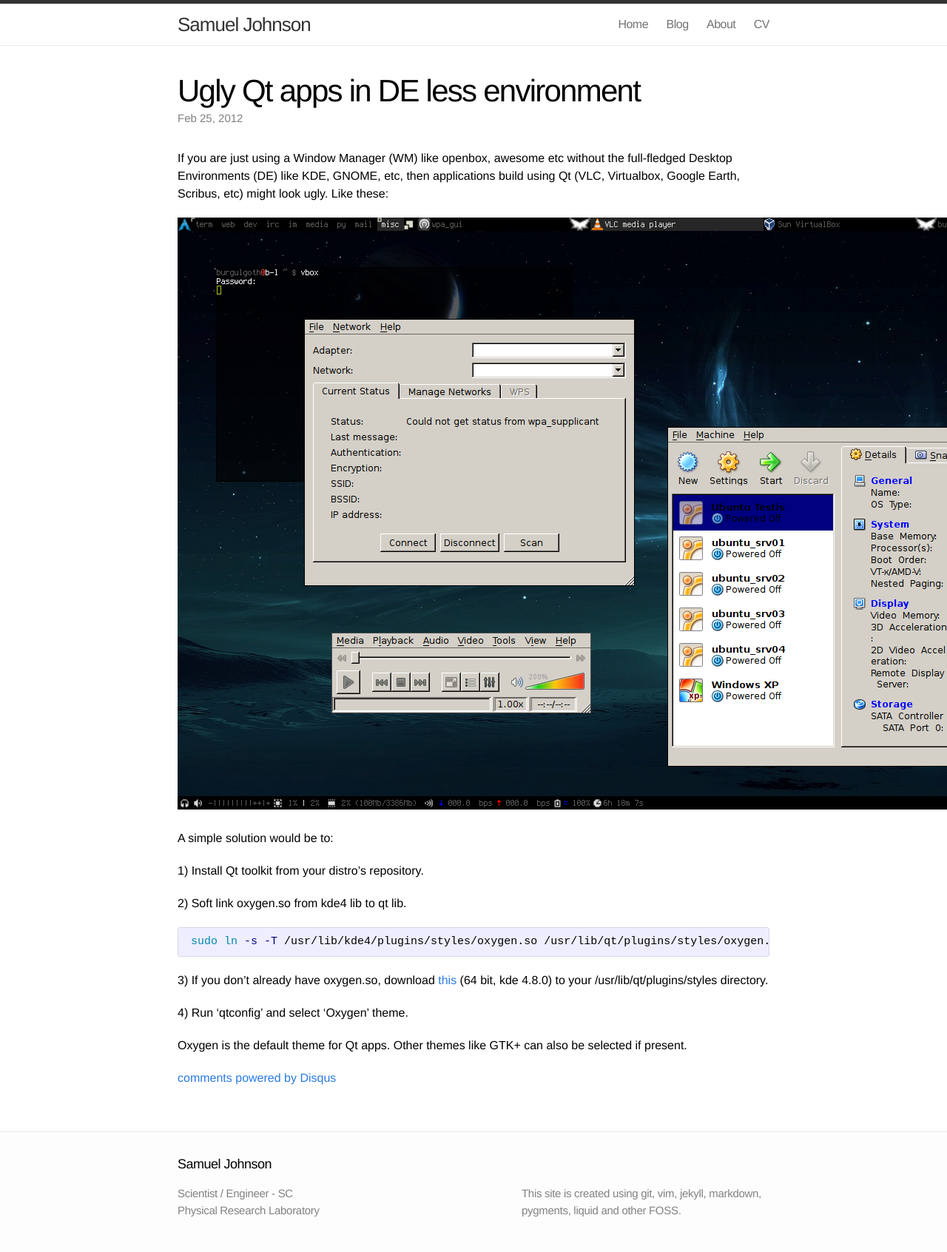
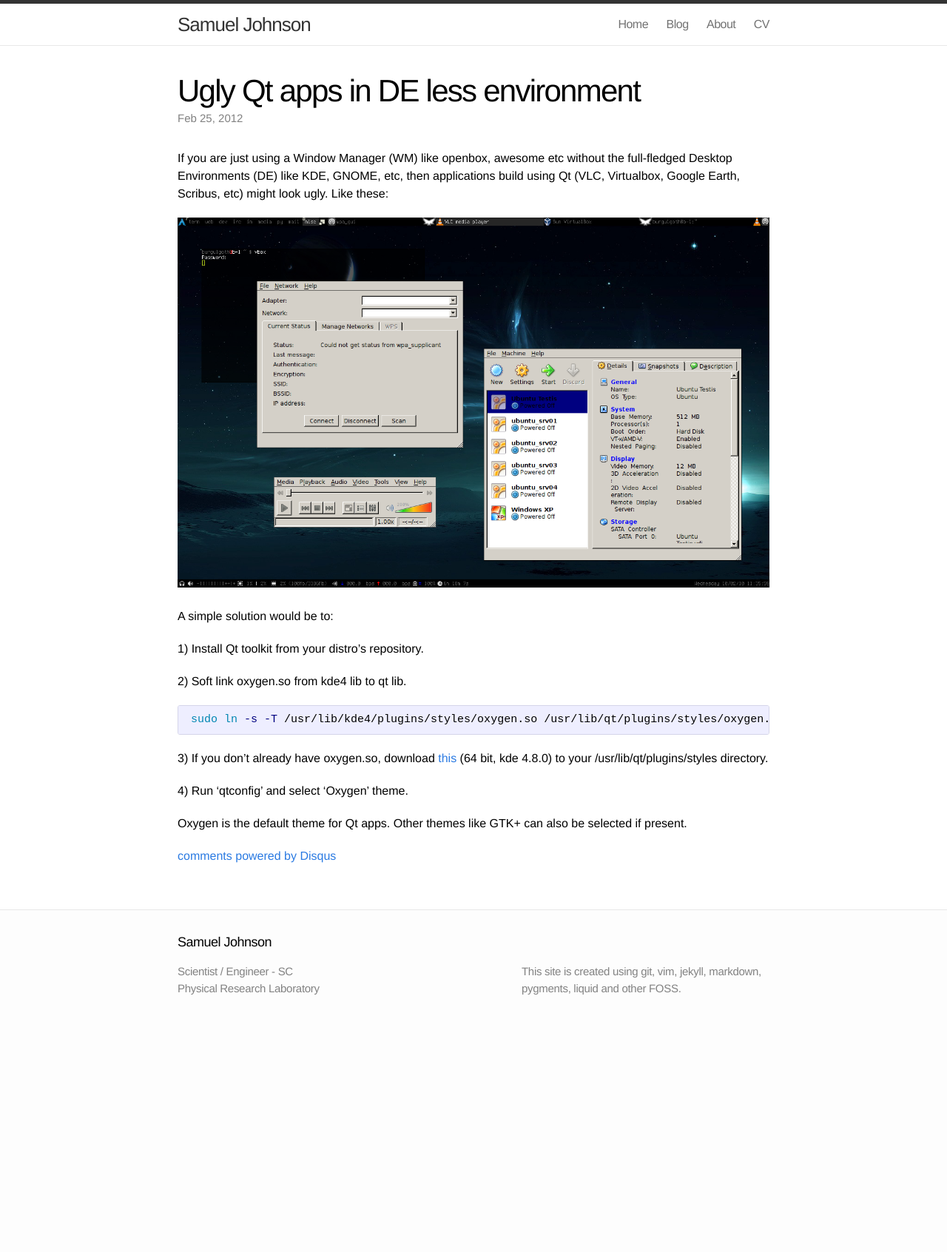
Before and after one commit to samueljohnson/samueljohnson.github.io.archive, a Jekyll site: the page built from _posts/2012-02-25-Ugly-Qt-Apps-in-DE-less-Environment.markdown, in a window 1280 px wide. Shown: the whole page at 74% size. Built offline with Jekyll 4.4.1, drawn with Linux system fonts in a browser that asks for light colours; comment, search, counter and statistics services are not loaded; after the commit the page ends 1392 px from its top, so only the background shows below that.

Commit message:
Chaged blog structure and fixed image width

```diff
--- a/_config.yml
+++ b/_config.yml
@@ -14,8 +14,8 @@
     short_name : samueljohnson
 
 # Build settings
-markdown: kramdown
+#markdown: kramdown
 #permalinks: pretty
-permalink: /:year/:month/:title/
+permalink: /blog/:year/:month/:day/:title/
 gems:
           - jekyll-sitemap
--- a/_posts/2012-02-25-Ugly-Qt-Apps-in-DE-less-Environment.markdown
+++ b/_posts/2012-02-25-Ugly-Qt-Apps-in-DE-less-Environment.markdown
@@ -6,7 +6,7 @@
 ---
 If you are just using a Window Manager (WM) like openbox, awesome etc without the full-fledged Desktop Environments (DE) like KDE, GNOME, etc, then applications build using Qt (VLC, Virtualbox, Google Earth, Scribus, etc) might look ugly. Like these:
 
-![screennshot](http://samueljohnson.github.com/assets/img/Qt-without-Oxygen.png)
+![screennshot](/assets/img/Qt-without-Oxygen.png)
 
 A simple solution would be to:
 
--- a/assets/css/main.css
+++ b/assets/css/main.css
@@ -1,5 +1,9 @@
 /* Base */
 /* ----------------------------------------------------------*/
+
+img {
+  width: 100%;
+}
 
 * {
   margin: 0;
@@ -417,5 +421,4 @@
     clear: both;
     width: auto;
     margin: 0 0 15px; }
-
 }
```
